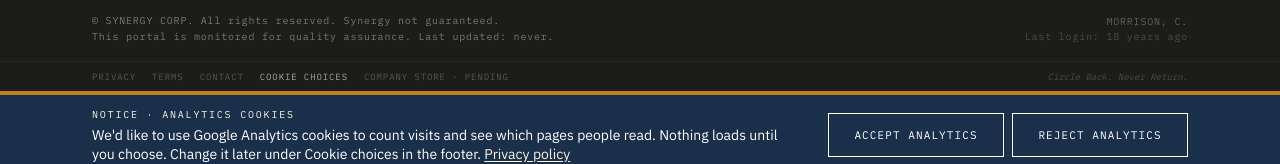
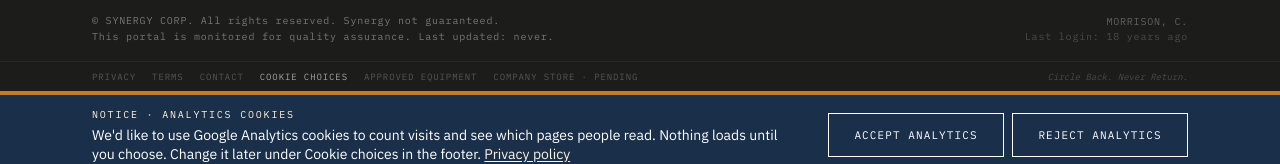
Before and after one commit to cotibllc/websites, a Next.js app in the folder corporate-hardcore/corporate-hardcore/: page /contact in a window 1280 px wide. Shown: the part 624-788 px from the top of the page. Built offline with nearby package versions, Linux system fonts and the light colour scheme; no server answers.

Commit message:
CH footer: link to /gear

```diff
--- a/corporate-hardcore/corporate-hardcore/src/components/Footer.tsx
+++ b/corporate-hardcore/corporate-hardcore/src/components/Footer.tsx
@@ -20,6 +20,7 @@ export default function Footer() {
           <Link href="/terms" className="font-mono text-[9px] tracking-[0.1em] uppercase text-white/25 hover:text-white/50 transition-colors">Terms</Link>
           <Link href="/contact" className="font-mono text-[9px] tracking-[0.1em] uppercase text-white/25 hover:text-white/50 transition-colors">Contact</Link>
           <CookieChoicesButton />
+          <Link href="/gear" className="font-mono text-[9px] tracking-[0.1em] uppercase text-white/25 hover:text-white/50 transition-colors">Approved Equipment</Link>
           <Link href="/merch" className="font-mono text-[9px] tracking-[0.1em] uppercase text-white/25 hover:text-white/50 transition-colors">COMPANY STORE · PENDING</Link>
           <span className="font-mono text-[9px] text-white/20 ml-auto italic">Circle Back. Never Return.</span>
         </div>
```
